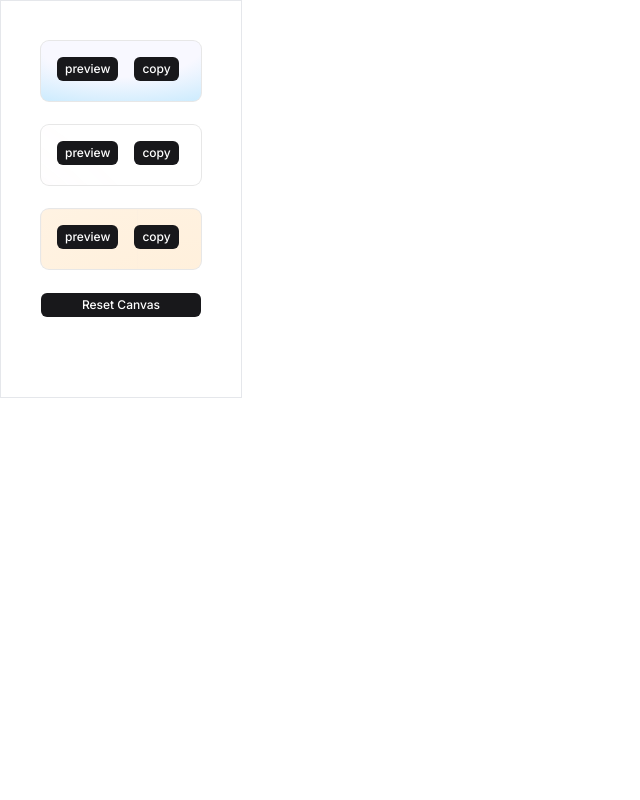
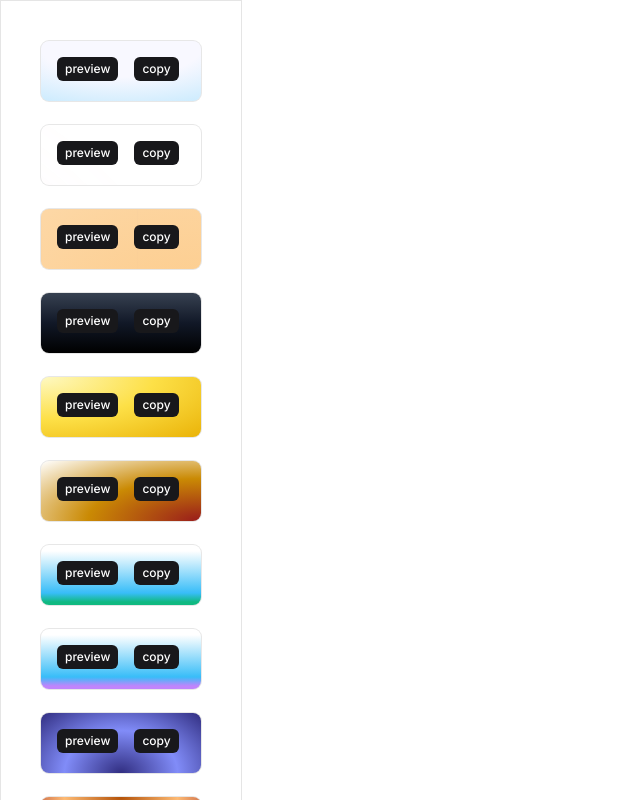
Before and after one commit to Ba-Zen/click-to-canvas, a Next.js app: page / in a window 1280 px wide. Shown: the top 800 px of the page, without its empty margins (0-640 px from the left). Built offline with nearby package versions, Linux system fonts and the light colour scheme.

Commit message:
new styles added

```diff
--- a/app/components/canvas.tsx
+++ b/app/components/canvas.tsx
@@ -1,18 +1,18 @@
-const CanvasLightBlue400 = () => {
+const Sky = () => {
   return (
     <div className="absolute inset-0 -z-10 h-full w-full bg-white [background:radial-gradient(125%_125%_at_50%_10%,#f8f8ff_40%,#bae6fd_100%)]" />
   );
 };
 
-const CanvasGridLightOrange = () => {
+const OrangeGrid = () => {
   return (
     <div className="absolute inset-0 -z-10 h-full w-full bg-white bg-[linear-gradient(to_right,#f8f8ff_1px,transparent_1px),linear-gradient(to_bottom,#f8f8ff_1px,transparent_1px)] bg-[size:6rem_4rem]">
-      <div className="absolute bottom-0 left-0 right-0 top-0 bg-[radial-gradient(circle_800px_at_100%_200px,#ffedd5,transparent)]" />
+      <div className="absolute bottom-0 left-0 right-0 top-0 bg-[radial-gradient(circle_800px_at_100%_200px,#fcc57c,transparent)]" />
     </div>
   );
 };
 
-const CanvasLightPinkOrb = () => {
+const Blush = () => {
   return (
     <div className="absolute top-0 -z-10 h-full w-full bg-white">
       <div className="absolute bottom-auto left-auto right-0 top-0 h-[500px] w-[500px] -translate-x-[30%] translate-y-[20%] rounded-full bg-[#f9a8d4] opacity-50 blur-[80px]" />
@@ -20,20 +20,92 @@ const CanvasLightPinkOrb = () => {
   );
 };
 
+const Batman = () => {
+  return (
+    <div className="absolute top-0 -z-10 h-full w-full bg-gradient-to-b from-gray-700 via-gray-900 to-black" />
+  );
+};
+const Sunny = () => {
+  return (
+    <div className="absolute top-0 -z-10 h-full w-full bg-[radial-gradient(ellipse_at_top_left,_var(--tw-gradient-stops))] from-yellow-100 via-yellow-300 to-yellow-500" />
+  );
+};
+const Sedona = () => {
+  return (
+    <div className="absolute top-0 -z-10 h-full w-full bg-[radial-gradient(ellipse_at_bottom_right,_var(--tw-gradient-stops))] from-red-800 via-yellow-600 to-white" />
+  );
+};
+const Buzz = () => {
+  return (
+    <div className="absolute top-0 -z-10 h-full w-full bg-gradient-to-b from-white from-10% via-sky-400 via-80% to-emerald-500 to-95%" />
+  );
+};
+const Aurora = () => {
+  return (
+    <div className="absolute top-0 -z-10 h-full w-full bg-gradient-to-b from-white from-10% via-sky-400 via-80% to-purple-400 to-95%" />
+  );
+};
+
+const Zordon = () => {
+  return (
+    <div className="absolute top-0 -z-10 h-full w-full bg-[radial-gradient(ellipse_at_bottom,_var(--tw-gradient-stops))] from-indigo-900 via-indigo-400 to-indigo-900" />
+  );
+};
+const Helios = () => {
+  return (
+    <div className="absolute top-0 -z-10 h-full w-full bg-[radial-gradient(ellipse_at_top,_var(--tw-gradient-stops))] from-amber-700 via-orange-300 to-red-800" />
+  );
+};
+
 export const CANVAS_LIST = [
   {
-    name: 'Canvas Light Blue 400',
-    component: <CanvasLightBlue400 />,
+    name: 'Sky',
+    component: <Sky />,
     theme: 'light',
   },
   {
-    name: 'Canvas Light Pink Orb',
-    component: <CanvasLightPinkOrb />,
+    name: 'Blush',
+    component: <Blush />,
     theme: 'light',
   },
   {
-    name: 'Canvas Grid Light Orange',
-    component: <CanvasGridLightOrange />,
+    name: 'Orange Grid',
+    component: <OrangeGrid />,
+    theme: 'light',
+  },
+  {
+    name: 'Batman',
+    component: <Batman />,
+    theme: 'dark',
+  },
+  {
+    name: 'Sunny',
+    component: <Sunny />,
+    theme: 'light',
+  },
+  {
+    name: 'Sedona',
+    component: <Sedona />,
+    theme: 'light',
+  },
+  {
+    name: 'Buzz',
+    component: <Buzz />,
+    theme: 'light',
+  },
+  {
+    name: 'Aurora',
+    component: <Aurora />,
+    theme: 'light',
+  },
+  {
+    name: 'Zordon',
+    component: <Zordon />,
+    theme: 'dark',
+  },
+  {
+    name: 'Helios',
+    component: <Helios />,
     theme: 'light',
   },
 ] as const;
--- a/app/globals.css
+++ b/app/globals.css
@@ -1,3 +1,78 @@
 @tailwind base;
 @tailwind components;
 @tailwind utilities;
+
+@layer base {
+  :root {
+    --background: 0 0% 100%;
+    --foreground: 0 0% 3.9%;
+
+    --muted: 0 0% 96.1%;
+    --muted-foreground: 0 0% 45.1%;
+
+    --popover: 0 0% 100%;
+    --popover-foreground: 0 0% 3.9%;
+
+    --card: 0 0% 100%;
+    --card-foreground: 0 0% 3.9%;
+
+    --border: 0 0% 89.8%;
+    --input: 0 0% 89.8%;
+
+    --primary: 0 0% 9%;
+    --primary-foreground: 0 0% 98%;
+
+    --secondary: 0 0% 96.1%;
+    --secondary-foreground: 0 0% 9%;
+
+    --accent: 0 0% 96.1%;
+    --accent-foreground: 0 0% 9%;
+
+    --destructive: 0 84.2% 60.2%;
+    --destructive-foreground: 0 0% 98%;
+
+    --ring: 0 0% 63.9%;
+
+    --radius: 0.5rem;
+  }
+
+  .dark {
+    --background: 0 0% 3.9%;
+    --foreground: 0 0% 98%;
+
+    --muted: 0 0% 14.9%;
+    --muted-foreground: 0 0% 63.9%;
+
+    --popover: 0 0% 3.9%;
+    --popover-foreground: 0 0% 98%;
+
+    --card: 0 0% 3.9%;
+    --card-foreground: 0 0% 98%;
+
+    --border: 0 0% 14.9%;
+    --input: 0 0% 14.9%;
+
+    --primary: 0 0% 98%;
+    --primary-foreground: 0 0% 9%;
+
+    --secondary: 0 0% 14.9%;
+    --secondary-foreground: 0 0% 98%;
+
+    --accent: 0 0% 14.9%;
+    --accent-foreground: 0 0% 98%;
+
+    --destructive: 0 62.8% 30.6%;
+    --destructive-foreground: 0 85.7% 97.3%;
+
+    --ring: 0 0% 14.9%;
+  }
+}
+
+@layer base {
+  * {
+    @apply border-border;
+  }
+  body {
+    @apply bg-background text-foreground;
+  }
+}
--- a/tailwind.config.ts
+++ b/tailwind.config.ts
@@ -1,6 +1,7 @@
-import type { Config } from 'tailwindcss'
+import type { Config } from 'tailwindcss';
 
 const config: Config = {
+  darkMode: ['class'],
   content: [
     './pages/**/*.{js,ts,jsx,tsx,mdx}',
     './components/**/*.{js,ts,jsx,tsx,mdx}',
@@ -8,6 +9,41 @@ const config: Config = {
   ],
   theme: {
     extend: {
+      colors: {
+        border: 'hsl(var(--border))',
+        input: 'hsl(var(--input))',
+        ring: 'hsl(var(--ring))',
+        background: 'hsl(var(--background))',
+        foreground: 'hsl(var(--foreground))',
+        primary: {
+          DEFAULT: 'hsl(var(--primary))',
+          foreground: 'hsl(var(--primary-foreground))',
+        },
+        secondary: {
+          DEFAULT: 'hsl(var(--secondary))',
+          foreground: 'hsl(var(--secondary-foreground))',
+        },
+        destructive: {
+          DEFAULT: 'hsl(var(--destructive))',
+          foreground: 'hsl(var(--destructive-foreground))',
+        },
+        muted: {
+          DEFAULT: 'hsl(var(--muted))',
+          foreground: 'hsl(var(--muted-foreground))',
+        },
+        accent: {
+          DEFAULT: 'hsl(var(--accent))',
+          foreground: 'hsl(var(--accent-foreground))',
+        },
+        popover: {
+          DEFAULT: 'hsl(var(--popover))',
+          foreground: 'hsl(var(--popover-foreground))',
+        },
+        card: {
+          DEFAULT: 'hsl(var(--card))',
+          foreground: 'hsl(var(--card-foreground))',
+        },
+      },
       backgroundImage: {
         'gradient-radial': 'radial-gradient(var(--tw-gradient-stops))',
         'gradient-conic':
@@ -16,5 +52,5 @@ const config: Config = {
     },
   },
   plugins: [],
-}
-export default config
+};
+export default config;
```
